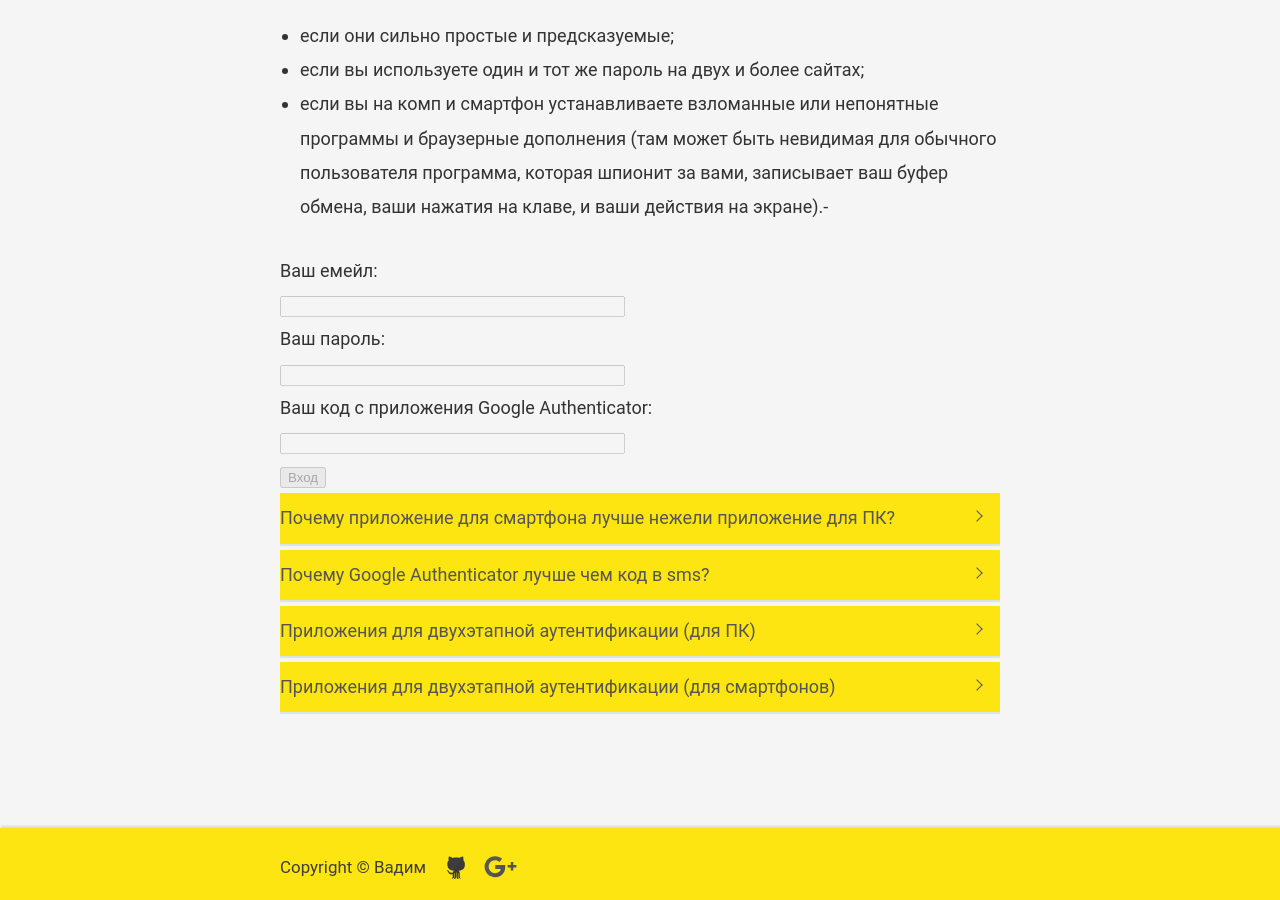
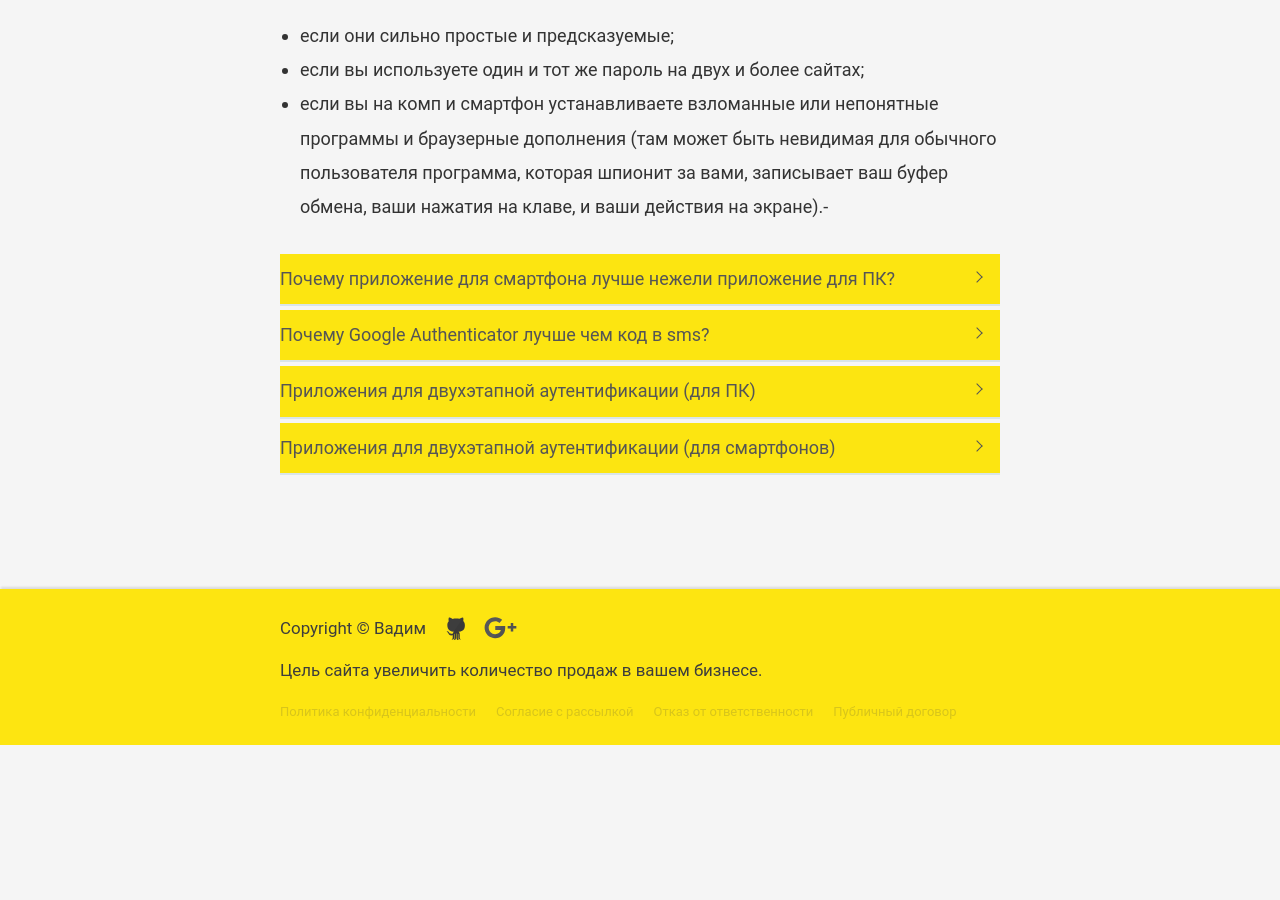
Before and after one commit to VadymVolos/vadymvolos.github.io, a Jekyll site: the page built from _posts/management/2017-02-21-2fa-authenticator.md, in a window 1280 px wide and 900 px high, scrolled down 1555 px. Built offline with Jekyll 4.4.1, drawn with Linux system fonts in a browser that asks for light colours; nearby versions of some CDN libraries; comment, search, counter and statistics services are not loaded; after the commit the page ends 2300 px from its top, so only the background shows below that.

Commit message:
Update 2017-02-21-2fa-authenticator.md

```diff
--- a/_posts/management/2017-02-21-2fa-authenticator.md
+++ b/_posts/management/2017-02-21-2fa-authenticator.md
@@ -30,16 +30,6 @@
 - если они сильно простые и предсказуемые;
 - если вы используете один и тот же пароль на двух и более сайтах;
 - если вы на комп и смартфон устанавливаете взломанные или непонятные программы и браузерные дополнения (там может быть невидимая для обычного пользователя программа, которая шпионит за вами, записывает ваш буфер обмена, ваши нажатия на клаве, и ваши действия на экране).-
-
-<form name="f1" method="get" action=" ">
-Ваш емейл: <br />
-<input name="login" type="text" size="40" maxlength="30" value="" disabled/> <br />
-Ваш пароль: <br />
-<input name="pd" type="password" size="40" maxlength="30" value="" disabled/> <br />
-Ваш код с приложения Google Authenticator: <br />
-<input name="pd" type="text" size="40" maxlength="30" value="" disabled/> <br />
-<input type="submit" name="enter" value="Вход" disabled/>
-</form>
 
 <!-- accordion -->
 <ul class="accordion">
```
